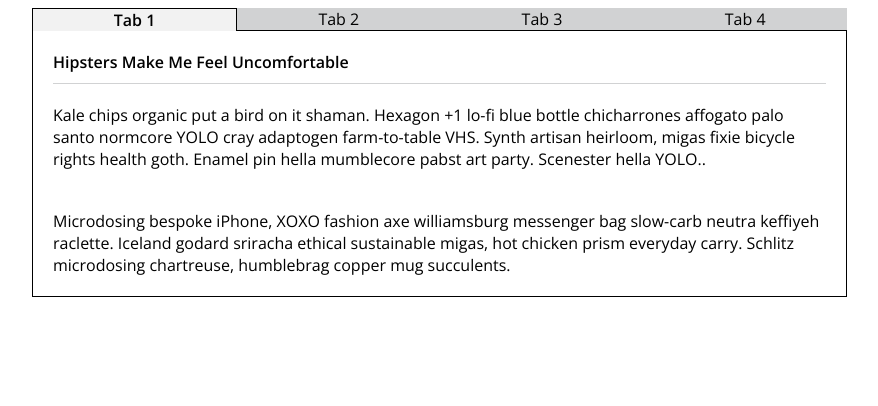
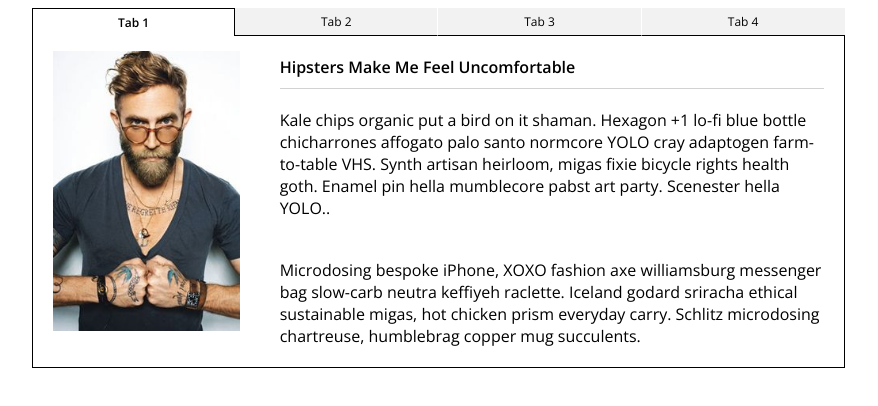
Before and after one commit to robbiegreiner/pattern-party, a plain HTML site: page index.html in a window 1280 px wide. Shown: the whole page, without its empty margins (224-1102 px from the left). Drawn offline with nearby package versions, Linux system fonts and the light colour scheme.

Commit message:
added image and styled

```diff
--- a/index.html
+++ b/index.html
@@ -22,10 +22,14 @@
       </div>
     </div>
     <div class="main-container">
-      <h4>Hipsters Make Me Feel Uncomfortable</h6>
-      <p class="paragraph-1">Kale chips organic put a bird on it shaman. Hexagon +1 lo-fi blue bottle chicharrones affogato palo santo normcore YOLO cray adaptogen farm-to-table VHS. Synth artisan heirloom, migas fixie bicycle rights health goth. Enamel pin hella mumblecore pabst art party. Scenester hella YOLO..</p>
+      <img src="./hispter.jpg" alt="">
+      <div class="text-container">
+        <h4>Hipsters Make Me Feel Uncomfortable</h6>
+        <p class="paragraph-1">Kale chips organic put a bird on it shaman. Hexagon +1 lo-fi blue bottle chicharrones affogato palo santo normcore YOLO cray adaptogen farm-to-table VHS. Synth artisan heirloom, migas fixie bicycle rights health goth. Enamel pin hella mumblecore pabst art party. Scenester hella YOLO..</p>
 
-      <p class="paragraph-1">Microdosing bespoke iPhone, XOXO fashion axe williamsburg messenger bag slow-carb neutra keffiyeh raclette. Iceland godard sriracha ethical sustainable migas, hot chicken prism everyday carry. Schlitz microdosing chartreuse, humblebrag copper mug succulents.</p>
+        <p class="paragraph-1">Microdosing bespoke iPhone, XOXO fashion axe williamsburg messenger bag slow-carb neutra keffiyeh raclette. Iceland godard sriracha ethical sustainable migas, hot chicken prism everyday carry. Schlitz microdosing chartreuse, humblebrag copper mug succulents.</p>
+      </div>
+
 
     </div>
 
--- a/styles.css
+++ b/styles.css
@@ -1,6 +1,7 @@
 body {
   margin-left: 20%;
   font-family: 'Open Sans', sans-serif;
+  box-sizing: border-box;
 }
 
 .tab-container {
@@ -8,14 +9,19 @@ body {
 }
 
 .tab {
+  padding: 5px;
+  font-size: 12px;
+  box-sizing: border-box;
   width: 20%;
   text-align: center;
-  background-color: #D1D2D3;
+  background-color: #F2F2F2;
   border-bottom: 1px solid black;
+  border-right: 1px solid white;
+  cursor: default;
 }
 
 .tab-1 {
-  background-color: #F2F2F2;
+  background-color: #FFFFFF;
   font-weight: 600;
   border-left: 1px solid black;
   border-top: 1px solid black;
@@ -23,11 +29,30 @@ body {
   border-bottom: 0;
 }
 
+.tab-4 {
+  border-right: 0;
+}
+
 .main-container {
+  display: flex;
+  box-sizing: border-box;
   width: 80%;
   border-left: 1px solid black;
   border-bottom: 1px solid black;
   border-right: 1px solid black;
+}
+
+img {
+  width: 200px;
+  height: 280px;
+  margin-top: 15px;
+  margin-left: 20px;
+  margin-right: 20px;
+}
+
+.text-container {
+  display: flex;
+  flex-direction: column;
 }
 
 h4 {
```
Also changed, not shown: hispter.jpg (added).
